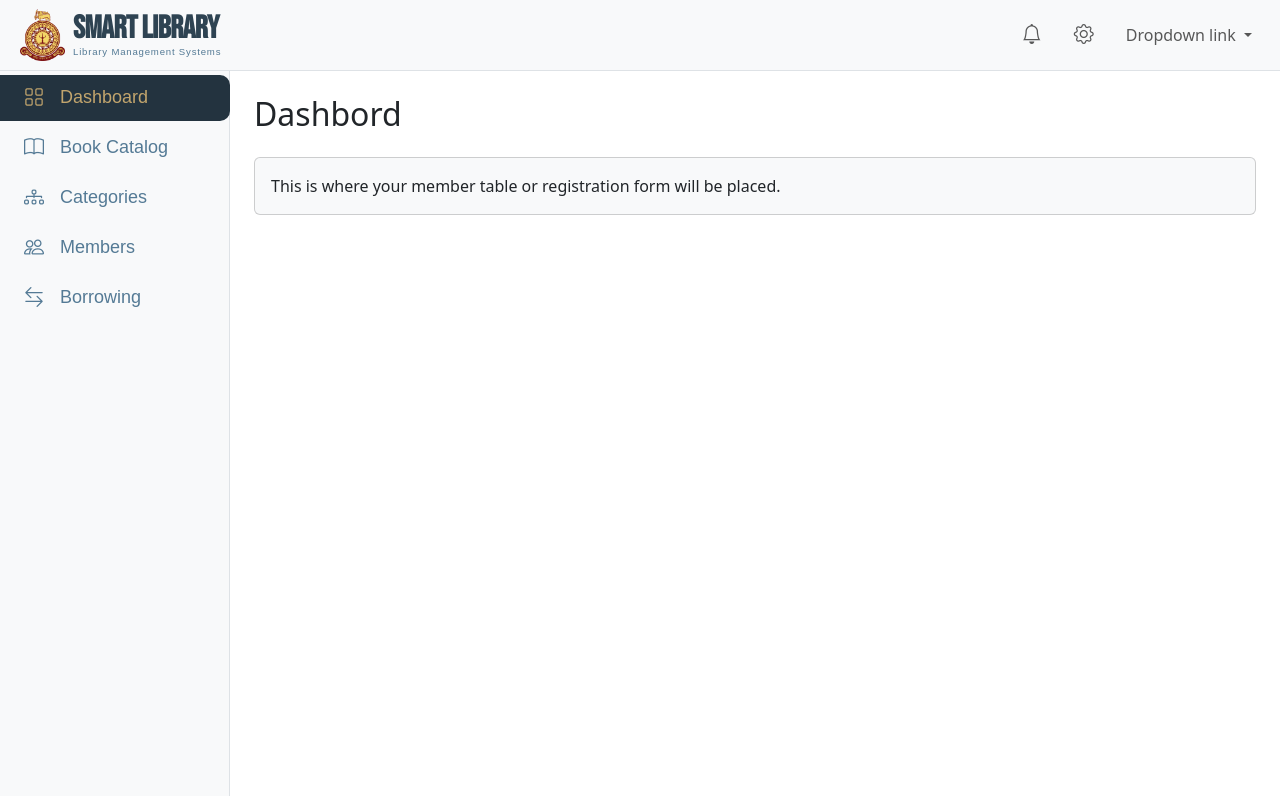
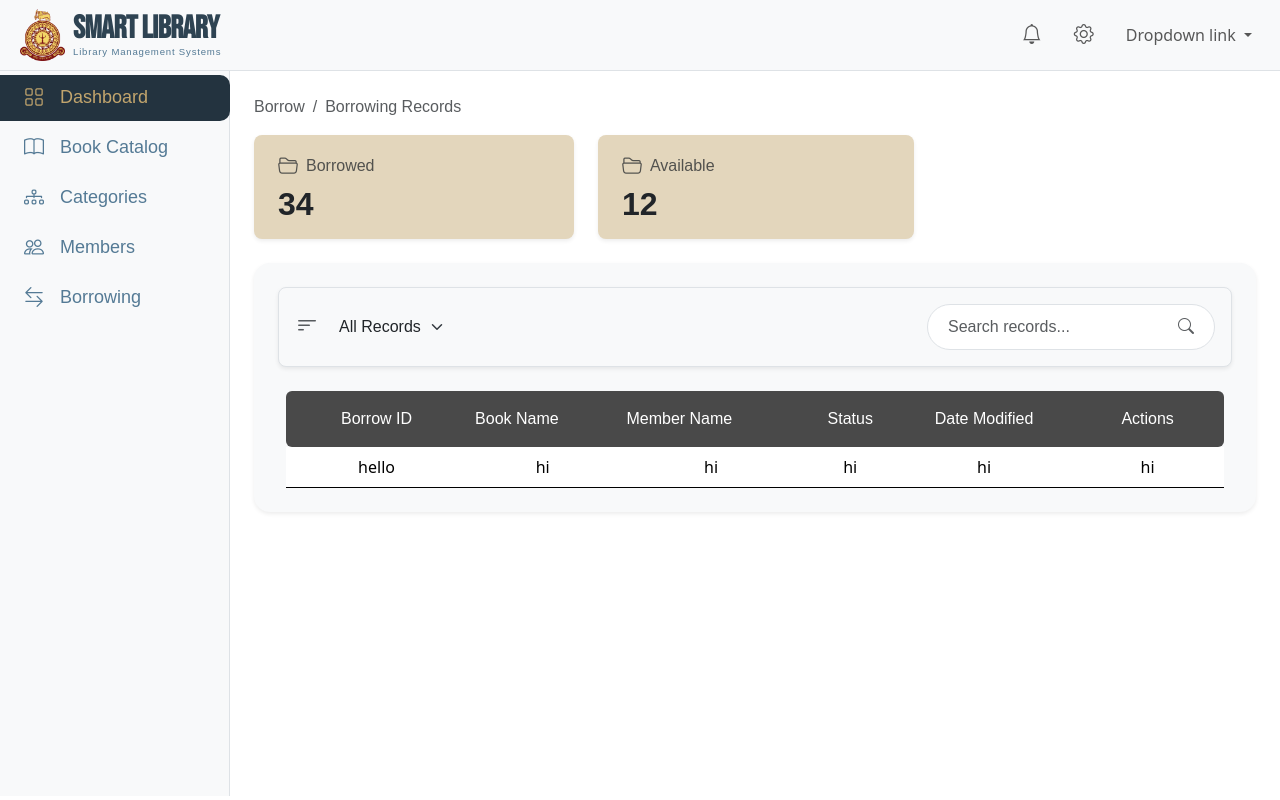
Before and after one commit to HashanSudeera/Library-Management-System, a PHP site: page /web_project/dashboard.php in a window 1280 px wide. Run offline with PHP 8.4, Linux system fonts and the light colour scheme; some web fonts are replaced.

Commit message:
feature-borrow CURD operations all done

```diff
--- a/actions/borrow_actions.php
+++ b/actions/borrow_actions.php
@@ -57,7 +57,7 @@ if (isset($_POST['add_borrow'])) {
 
 if (isset($_POST['update_borrow'])) {
 
-    // 1. Grab and sanitize the data
+    //get update form data
     $borrow_id = $_POST['borrow_id'];
     $book_id = $_POST['book_id'];
     $member_id = $_POST['member_id'];
--- a/borrow/borrow.php
+++ b/borrow/borrow.php
@@ -122,7 +122,7 @@ include '../actions/borrow_fetch.php';
 
                                                 <a href='../actions/borrow_actions.php?delete_id={$row['borrow_id']}'
                                                     class='text-muted text-decoration-none'
-                                                    onclick=\"return confirm('Are you sure you want to delete this record? This action cannot be undone.');\">
+                                                    onclick=\"return confirm('Are you sure you want to delete this record?');\">
                                                 <i class='bi bi-trash fs-5'></i>
                                                 </a>
                                             </td>";
--- a/dashboard.php
+++ b/dashboard.php
@@ -2,24 +2,103 @@
 <!DOCTYPE html>
 <html>
 
-<?php include './includes/header.php' ?>
+<?php include 'includes/header.php' ?>
 
 <body>
 
-    <?php include './includes/top_navbar.php' ?>
+    <?php include 'includes/top_navbar.php' ?>
 
 
     <div class="d-flex">
 
-    <?php include './includes/sidebar.php' ?>
+        <?php include 'includes/sidebar.php' ?>
 
         <div class="main-content flex-grow-1 p-4">
-            <h2 class="mb-4">Dashbord</h2>
 
-            <div class="card bg-body-tertiary">
-                <div class="card-body">
-                    <p class="mb-0">This is where your member table or registration form will be placed.</p>
+            <nav aria-label="breadcrumb" class="font_change">
+                <ol class="breadcrumb mb-3 fs-6">
+                    <li class="breadcrumb-item text-muted">Borrow</li>
+                    <li class="breadcrumb-item active" aria-current="page">Borrowing Records</li>
+                </ol>
+            </nav>
+
+            <div class="row align-items-center mb-4">
+
+                <div class="col-md-8 d-flex gap-4 font_change">
+                    <div class="card custom_card border-0 shadow-sm flex-fill p-2 rounded-3">
+                        <div class="card-body py-2 ">
+                            <div class="d-flex align-items-center mb-1">
+                                <i class="bi bi-folder2-open text-muted me-2 fs-5"></i>
+                                <span class="text-muted fw-medium fs-6">Borrowed</span>
+                            </div>
+                            <h3 class="mb-0 fw-bold fs-2">34</h3>
+                        </div>
+                    </div>
+
+                    <div class="card custom_card border-0 shadow-sm flex-fill p-2 rounded-3">
+                        <div class="card-body py-2">
+                            <div class="d-flex align-items-center mb-1">
+                                <i class="bi bi-folder2-open text-muted me-2 fs-5"></i>
+                                <span class="text-muted fw-medium fs-6">Available</span>
+                            </div>
+                            <h3 class="mb-0 fw-bold fs-2">12</h3>
+                        </div>
+                    </div>
                 </div>
+
+            </div>
+
+            <div class="card border-0 shadow-sm bg-body-tertiary p-4 rounded-4">
+
+                <form action="borrow.php" method="GET" class="mb-4">
+                <div class="d-flex justify-content-between align-items-center bg-body-tertiary p-3 rounded-3 shadow-sm border border-opacity-10">
+
+                    <div class="d-flex align-items-center gap-2 font_change">
+                        <i class="bi bi-filter-left fs-4 text-muted"></i>
+                        <select name="filter_status" class="form-select border-0 bg-transparent shadow-none" onchange="this.form.submit()" style="cursor: pointer;">
+                            <option value="All" <?php echo (isset($_GET['filter_status']) && $_GET['filter_status'] == 'All') ? 'selected' : ''; ?>>All Records</option>
+                            <option value="Borrowed" <?php echo (isset($_GET['filter_status']) && $_GET['filter_status'] == 'Borrowed') ? 'selected' : ''; ?>>Borrowed</option>
+                            <option value="Available" <?php echo (isset($_GET['filter_status']) && $_GET['filter_status'] == 'Available') ? 'selected' : ''; ?>>Available</option>
+                        </select>
+                    </div>
+
+                    <div class="input-group w-auto bg-body rounded-pill border px-2 py-1 align-items-center font_change">
+                        <input type="text" name="search" class="form-control border-0 bg-transparent shadow-none" placeholder="Search records..."
+                               value="<?php echo isset($_GET['search']) ? htmlspecialchars($_GET['search']) : ''; ?>">
+                        <button class="btn border-0 text-muted" type="submit">
+                            <i class="bi bi-search"></i>
+                        </button>
+                    </div>
+
+                </div>
+            </form>
+
+                <div class="table-responsive px-2">
+                    <table class="table table-hover align-middle border-0 text-center mb-0">
+                        <thead class="custom-table-header font_change">
+                            <tr>
+                                <th class="py-3 px-4 rounded-start border-0 fw-medium">Borrow ID</th>
+                                <th class="py-3 border-0 fw-medium text-start">Book Name</th>
+                                <th class="py-3 border-0 fw-medium text-start">Member Name</th>
+                                <th class="py-3 border-0 fw-medium">Status</th>
+                                <th class="py-3 border-0 fw-medium">Date Modified</th>
+                                <th class="py-3 px-4 text-center rounded-end border-0 fw-medium">Actions</th>
+                            </tr>
+                        </thead>
+                        <tbody class="border-top-0">
+                            <tr>
+                                <td>hello</td>
+                                <td>hi</td>
+                                <td>hi</td>
+                                <td>hi</td>
+                                <td>hi</td>
+                                <td>hi</td>
+
+                            </tr>
+                        </tbody>
+                    </table>
+                </div>
+
             </div>
         </div>
     </div>
```
Also changed, not shown: borrow/borrow_add_form.php (+4 -16 lines), borrow/borrow_edit.php (+4 -13 lines).
